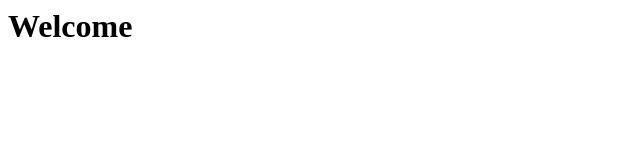
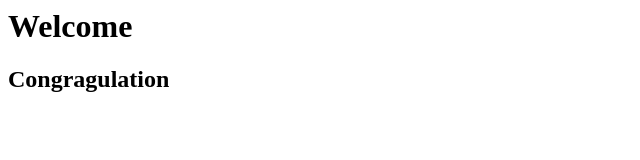
Before and after one commit to NomiRajpoot1/Demo, a plain HTML site: page index.html in a window 1280 px wide. Shown: the whole page, without its empty margins (0-640 px from the left). Drawn offline with Linux system fonts and the light colour scheme.

Commit message:
Update index.html

```diff
--- a/index.html
+++ b/index.html
@@ -1 +1,2 @@
 <h1>Welcome</h1>
+<h2>Congragulation</h2>
```
